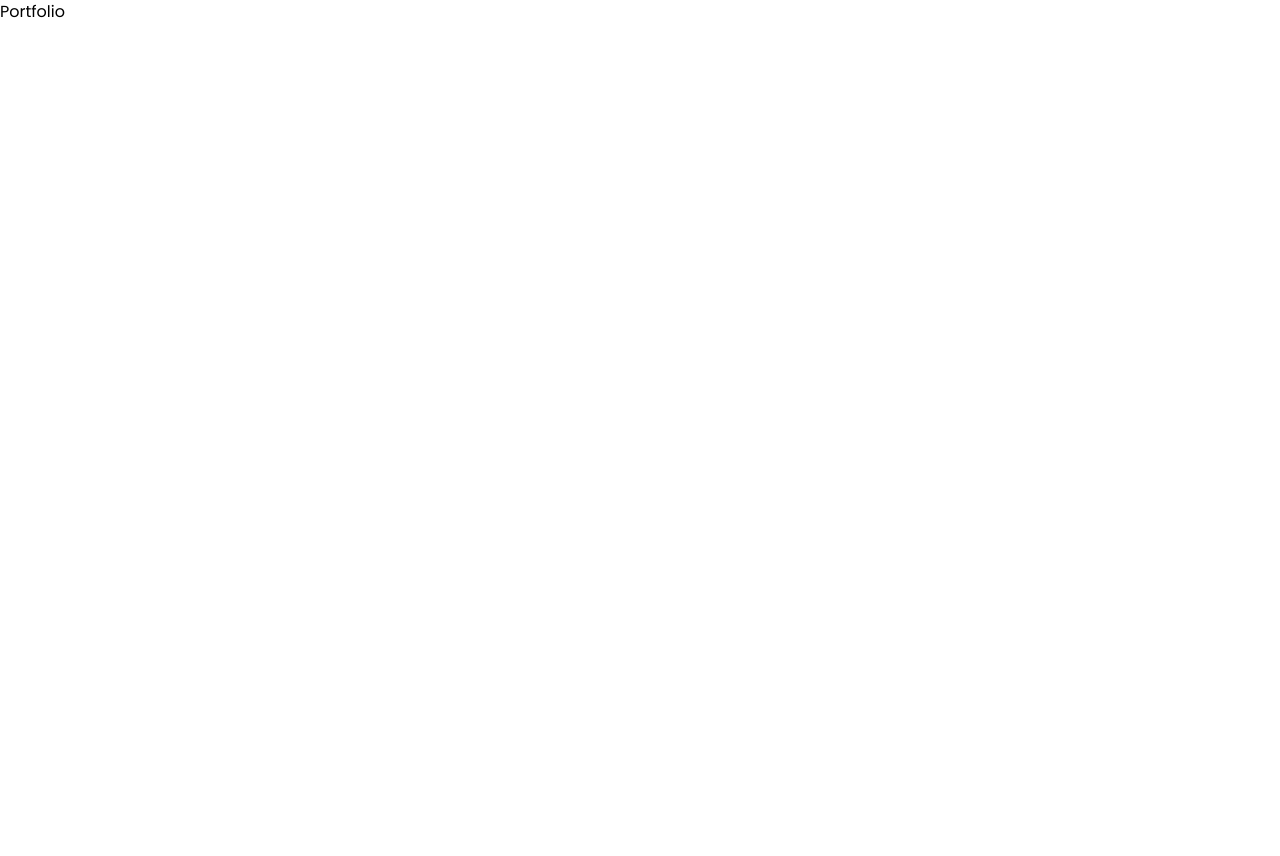
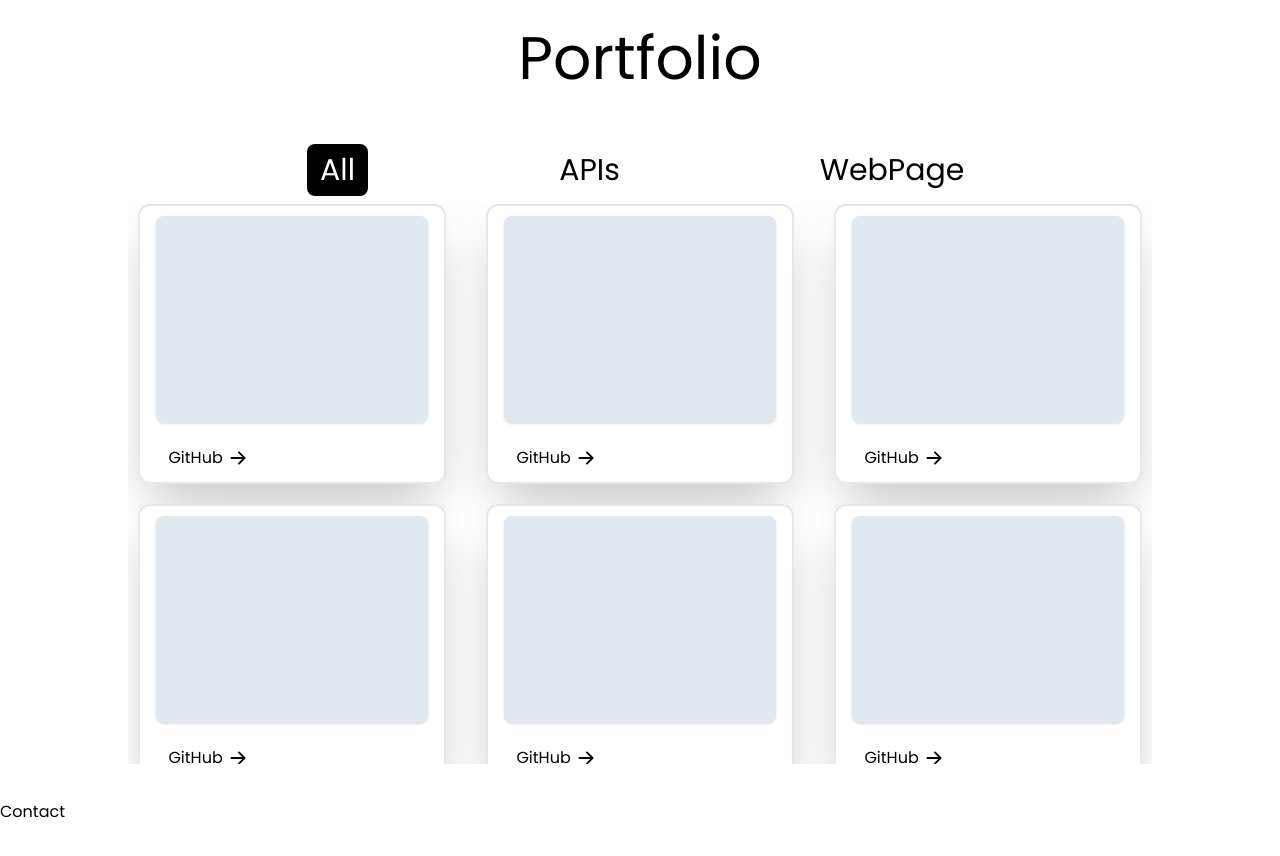
Before and after one commit to rafaapcode/portfolio-rafaelap, a React (Create React App) app in the folder portfolio/: page / in a window 1280 px wide. Shown: the part 3200-4056 px from the top of the page. Before the commit the page ends 4000 px from the top, so only its background shows below. Built offline with nearby package versions, Linux system fonts and the light colour scheme.

Commit message:
Portfolio - OK

```diff
--- a/portfolio/src/App.jsx
+++ b/portfolio/src/App.jsx
@@ -4,6 +4,7 @@ import About from './components/About';
 import Skills from './components/Skills';
 import Qualification from './components/Qualification';
 import Portfolio from './components/Portfolio';
+import Contact from './components/Contact';
 
 function App() {
   return (
@@ -30,6 +31,10 @@ function App() {
         <Portfolio />
       </section>
 
+      <section id='contact' className='h-screen snap-center'>
+        <Contact />
+      </section>
+
     </div>
   );
 }
--- /dev/null
+++ b/portfolio/src/components/Contact.jsx
@@ -0,0 +1,9 @@
+import React from 'react'
+
+function Contact() {
+  return (
+    <div>Contact</div>
+  )
+}
+
+export default Contact
--- a/portfolio/src/components/Home.jsx
+++ b/portfolio/src/components/Home.jsx
@@ -117,7 +117,7 @@ function Home() {
                         </button>
                         <button className='w-[25%] flex flex-col justify-center items-center p-2 shadow rounded-xl'>
                             <BsImage size={'30px'} />
-                            <a href="#home" className='text-xl p-1'>Portfolio</a>
+                            <a href="#portfolio" className='text-xl p-1'>Portfolio</a>
                         </button>
                         <button className='w-[25%] flex flex-col justify-center items-center p-2 shadow rounded-xl'>
                             <MdOutlineMailOutline size={'30px'} />
--- a/portfolio/src/components/Portfolio.jsx
+++ b/portfolio/src/components/Portfolio.jsx
@@ -1,8 +1,188 @@
-import React from 'react';
+import React, { useState } from 'react';
+import { motion } from 'framer-motion';
+import { BsArrowRightShort } from 'react-icons/bs';
+
+const CardsAll = (props) => {
+  const animations = {
+    left: {
+      initial: {x: -200},
+      animate: {x: 0}
+    },
+    right: {
+      initial: {x: 200},
+      animate: {x: 0}
+    }
+  }
+
+  return (
+    <div className='h-[70%] w-full md:flex md:flex-wrap items-center gap-y-5 md:gap-y-0 md:gap-x-5  md:flex-row  overflow-auto'>
+
+      <motion.div
+      {...animations.left}
+      transition={{duration: 0.5, type: 'spring'}}
+      className='flex flex-col items-center justify-center gap-y-5 w-[65%] md:w-[40%] xl:w-[30%] h-[280px] shadow-2xl rounded-xl bg-white border-2 mx-auto mb-5 mt-2 md:mt-0'>
+        <div className='w-[90%] h-[75%] bg-slate-200 rounded-lg shadow'></div>
+        <p className='flex items-center self-start ml-5 rounded-md px-2 hover:text-white hover:bg-black cursor-pointer'><a rel='noreferrer' target={'_blank'} href="https://github.com/rafaapcode">GitHub</a><BsArrowRightShort size={'30px'}/></p>
+      </motion.div>
+
+      <motion.div
+      {...animations.right}
+      transition={{duration: 0.8, type: 'spring'}}
+      className='flex flex-col items-center justify-center gap-y-5 w-[65%] md:w-[40%] xl:w-[30%] h-[280px] shadow-2xl rounded-xl bg-white border-2 mx-auto mb-5'>
+        <div className='w-[90%] h-[75%] bg-slate-200 rounded-lg shadow'></div>
+        <p className='flex items-center self-start ml-5 rounded-md px-2 hover:text-white hover:bg-black cursor-pointer'><a rel='noreferrer' target={'_blank'} href="https://github.com/rafaapcode">GitHub</a><BsArrowRightShort size={'30px'}/></p>
+      </motion.div>
+
+      <motion.div
+      {...animations.left}
+      transition={{duration: 1.2, type: 'spring'}}
+      className='flex flex-col items-center justify-center gap-y-5 w-[65%] md:w-[40%] xl:w-[30%] h-[280px] shadow-2xl rounded-xl bg-white border-2 mx-auto mb-5'>
+        <div className='w-[90%] h-[75%] bg-slate-200 rounded-lg shadow'></div>
+        <p className='flex items-center self-start ml-5 rounded-md px-2 hover:text-white hover:bg-black cursor-pointer'><a rel='noreferrer' target={'_blank'} href="https://github.com/rafaapcode">GitHub</a><BsArrowRightShort size={'30px'}/></p>
+      </motion.div>
+
+      <motion.div
+      {...animations.right}
+      transition={{duration: 1.5, type: 'spring'}}
+      className='flex flex-col items-center justify-center gap-y-5 w-[65%] md:w-[40%] xl:w-[30%] h-[280px] shadow-2xl rounded-xl bg-white border-2 mx-auto mb-5'>
+        <div className='w-[90%] h-[75%] bg-slate-200 rounded-lg shadow'></div>
+        <p className='flex items-center self-start ml-5 rounded-md px-2 hover:text-white hover:bg-black cursor-pointer'><a rel='noreferrer' target={'_blank'} href="https://github.com/rafaapcode">GitHub</a><BsArrowRightShort size={'30px'}/></p>
+      </motion.div>
+
+      <motion.div
+      {...animations.left}
+      transition={{duration: 1.8, type: 'spring'}}
+      className='flex flex-col items-center justify-center gap-y-5 w-[65%] md:w-[40%] xl:w-[30%] h-[280px] shadow-2xl rounded-xl bg-white border-2 mx-auto mb-5'>
+        <div className='w-[90%] h-[75%] bg-slate-200 rounded-lg shadow'></div>
+        <p className='flex items-center self-start ml-5 rounded-md px-2 hover:text-white hover:bg-black cursor-pointer'><a rel='noreferrer' target={'_blank'} href="https://github.com/rafaapcode">GitHub</a><BsArrowRightShort size={'30px'}/></p>
+      </motion.div>
+
+      <motion.div
+      {...animations.right}
+      transition={{duration: 2.2, type: 'spring'}}
+      className='flex flex-col items-center justify-center gap-y-5 w-[65%] md:w-[40%] xl:w-[30%] h-[280px] shadow-2xl rounded-xl bg-white border-2 mx-auto mb-5'>
+        <div className='w-[90%] h-[75%] bg-slate-200 rounded-lg shadow'></div>
+        <p className='flex items-center self-start ml-5 rounded-md px-2 hover:text-white hover:bg-black cursor-pointer'><a rel='noreferrer' target={'_blank'} href="https://github.com/rafaapcode">GitHub</a><BsArrowRightShort size={'30px'}/></p>
+      </motion.div>
+
+    </div>
+  )
+};
+
+const CardsApis = (props) => {
+  const animations = {
+    left: {
+      initial: {x: -200},
+      animate: {x: 0}
+    },
+    right: {
+      initial: {x: 200},
+      animate: {x: 0}
+    }
+  }
+
+  return (
+    <div className='h-[70%] w-full md:flex md:flex-wrap items-center gap-y-5 md:gap-y-0 md:gap-x-5  md:flex-row  overflow-auto'>
+
+      <motion.div
+      {...animations.left}
+      transition={{duration: 0.5, type: 'spring'}}
+      className='flex flex-col items-center justify-center gap-y-5 w-[65%] md:w-[40%] xl:w-[30%] h-[280px] shadow-2xl rounded-xl bg-white border-2 mx-auto mb-5 mt-2 md:mt-0'>
+        <div className='w-[90%] h-[75%] bg-slate-200 rounded-lg shadow'></div>
+        <p className='flex items-center self-start ml-5 rounded-md px-2 hover:text-white hover:bg-black cursor-pointer'><a rel='noreferrer' target={'_blank'} href="https://github.com/rafaapcode">GitHub</a><BsArrowRightShort size={'30px'}/></p>
+      </motion.div>
+
+      <motion.div
+      {...animations.right}
+      transition={{duration: 1, type: 'spring'}}
+      className='flex flex-col items-center justify-center gap-y-5 w-[65%] md:w-[40%] xl:w-[30%] h-[280px] shadow-2xl rounded-xl bg-white border-2 mx-auto mb-5'>
+        <div className='w-[90%] h-[75%] bg-slate-200 rounded-lg shadow'></div>
+        <p className='flex items-center self-start ml-5 rounded-md px-2 hover:text-white hover:bg-black cursor-pointer'><a rel='noreferrer' target={'_blank'} href="https://github.com/rafaapcode">GitHub</a><BsArrowRightShort size={'30px'}/></p>
+      </motion.div>
+
+    </div>
+  )
+};
+
+const CardsWeb = (props) => {
+  const animations = {
+    left: {
+      initial: {x: -200},
+      animate: {x: 0}
+    },
+    right: {
+      initial: {x: 200},
+      animate: {x: 0}
+    }
+  }
+
+
+  return (
+    <div className='h-[70%] w-full md:flex md:flex-wrap items-center gap-y-5 md:gap-y-0 md:gap-x-5  md:flex-row  overflow-auto'>
+
+      <motion.div
+      {...animations.left}
+      transition={{duration: 0.5, type: 'spring'}}
+      className='flex flex-col items-center justify-center gap-y-5 w-[65%] md:w-[40%] xl:w-[30%] h-[280px] shadow-2xl rounded-xl bg-white border-2 mx-auto mb-5 mt-2 md:mt-0'>
+        <div className='w-[90%] h-[75%] bg-slate-200 rounded-lg shadow'></div>
+        <p className='flex items-center self-start ml-5 rounded-md px-2 hover:text-white hover:bg-black cursor-pointer'><a rel='noreferrer' target={'_blank'} href="https://github.com/rafaapcode">GitHub</a><BsArrowRightShort size={'30px'}/></p>
+      </motion.div>
+
+      <motion.div
+      {...animations.right}
+      transition={{duration: 1, type: 'spring'}}
+      className='flex flex-col items-center justify-center gap-y-5 w-[65%] md:w-[40%] xl:w-[30%] h-[280px] shadow-2xl rounded-xl bg-white border-2 mx-auto mb-5'>
+        <div className='w-[90%] h-[75%] bg-slate-200 rounded-lg shadow'></div>
+        <p className='flex items-center self-start ml-5 rounded-md px-2 hover:text-white hover:bg-black cursor-pointer'><a rel='noreferrer' target={'_blank'} href="https://github.com/rafaapcode">GitHub</a><BsArrowRightShort size={'30px'}/></p>
+      </motion.div>
+
+      <motion.div
+      {...animations.left}
+      transition={{duration: 1.5, type: 'spring'}}
+      className='flex flex-col items-center justify-center gap-y-5 w-[65%] md:w-[40%] xl:w-[30%] h-[280px] shadow-2xl rounded-xl bg-white border-2 mx-auto mb-5'>
+        <div className='w-[90%] h-[75%] bg-slate-200 rounded-lg shadow'></div>
+        <p className='flex items-center self-start ml-5 rounded-md px-2 hover:text-white hover:bg-black cursor-pointer'><a rel='noreferrer' target={'_blank'} href="https://github.com/rafaapcode">GitHub</a><BsArrowRightShort size={'30px'}/></p>
+      </motion.div>
+
+    </div>
+  )
+};
 
 function Portfolio() {
+
+  const [selected, setSelected] = useState('all');
+
   return (
-    <div>Portfolio</div>
+    <div className='h-full mx-auto flex flex-col items-center max-w-xl md:max-w-2xl xl:max-w-5xl'>
+      <div className='p-5 md:p-7'><p className='text-4xl mb-5 md:text-6xl'>Portfolio</p></div>
+      <div className='flex w-full items-center justify-evenly p-2'>
+
+        <motion.div
+
+          whileTap={{scale: 0.90}}
+          onClick={() => setSelected('all')}
+          className={selected === 'all' ? 'h-full w-[10%] xl:w-[6%] text-center rounded-lg p-2 text-lg bg-black text-white md:text-3xl hover:text-white cursor-pointer hover:bg-black' : 'h-full w-[6%] text-center rounded-lg p-2 text-lg md:text-3xl hover:text-white cursor-pointer hover:bg-black'}>All</motion.div>
+
+        <motion.div
+          whileTap={{scale: 0.90}}
+
+          onClick={() => setSelected('apis')}
+          className={selected === 'apis' ? 'h-full w-[14%] xl:w-[10%] text-center rounded-lg p-2 text-lg bg-black text-white md:text-3xl hover:text-white cursor-pointer hover:bg-black' : 'h-full w-[10%] text-center rounded-lg p-2 text-lg md:text-3xl hover:text-white cursor-pointer hover:bg-black'}>APIs</motion.div>
+
+        <motion.div
+          whileTap={{scale: 0.90}}
+
+          onClick={() => setSelected('webpages')}
+          className={selected === 'webpages' ? 'h-full w-[27%] xl:w-[16%] text-center rounded-lg p-2 text-lg bg-black text-white md:text-3xl hover:text-white cursor-pointer hover:bg-black' : 'h-full w-[27%] xl:w-[16%] text-center rounded-lg p-2 text-lg md:text-3xl hover:text-white cursor-pointer hover:bg-black'}>WebPage</motion.div>
+
+      </div>
+
+      {selected === 'all' && <CardsAll />}
+      {selected === 'apis' && <CardsApis />}
+      {selected === 'webpages' && <CardsWeb />}
+
+
+    </div>
   )
 }
 
--- a/portfolio/src/components/Qualification.jsx
+++ b/portfolio/src/components/Qualification.jsx
@@ -79,10 +79,10 @@ const Experience = () => {
 
 function Qualification() {
 
-    const [isCliked, setClicked] = useState(false);
+    const [isCliked, setClicked] = useState(true);
 
   return (
-    <div className='h-full mx-auto flex flex-col items-center max-w-xl md:max-w-2xl xl:max-w-5xl gap-y-16'>
+    <div className='h-full mx-auto flex flex-col items-center max-w-xl md:max-w-2xl xl:max-w-5xl gap-y-5'>
         <div className='p-5 md:p-7'><p className='text-4xl md:text-6xl'>Qualificação</p></div>
 
         <div className='flex p-5 w-full items-center'>
```
